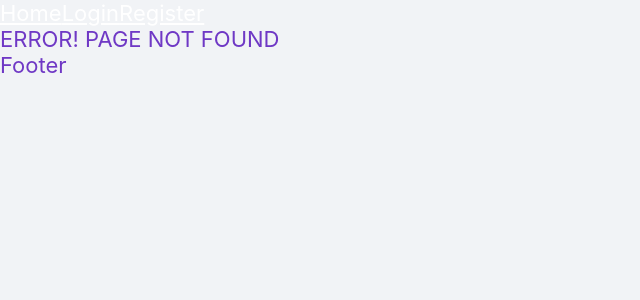
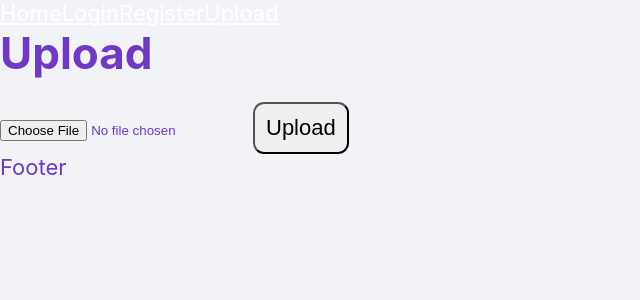
Before and after one commit to MoldirZh/publication_process, a React (Create React App) app in the folder client/: page /upload in a window 1280 px wide. Before the commit this address had no page. Shown: the top 300 px of the page, without its empty margins (0-640 px from the left). Built offline with nearby package versions, Linux system fonts and the light colour scheme.

Commit message:
upload + server structure

```diff
--- a/client/src/App.js
+++ b/client/src/App.js
@@ -4,6 +4,7 @@ import './Styles/App.css';
 import HomePage from './Pages/HomePage';
 import Login from './Pages/Login';
 import Register from './Pages/Register';
+import Upload from './Pages/Upload';
 import ErrorPage from './Pages/ErrorPage';
 
 function App() {
@@ -13,11 +14,13 @@ function App() {
         <Link to="/">Home</Link>
         <Link to="/login">Login</Link>
         <Link to="/register">Register</Link>
+        <Link to="/upload">Upload</Link>
       </nav>
       <Routes>
         <Route path="/" element={<HomePage />} />
         <Route path="/login" element={<Login />} />
         <Route path="/register" element={<Register />} />
+        <Route path="/upload" element={<Upload />} />
         <Route path="*" element={<ErrorPage />} />
       </Routes>
       <footer>
--- /dev/null
+++ b/client/src/Pages/Upload.js
@@ -0,0 +1,26 @@
+import React, { useState } from 'react';
+import '../Styles/App.css';
+import '../Styles/Upload.css';
+import Axios from 'axios';
+
+function Upload() {
+
+    const onFileChange = (e) => {
+        console.log(e.target.files[0]);
+    }
+
+    return (
+        <div className='upload'>
+            <h1>Upload</h1>
+            <input
+                type="file"
+                name="file_upload"
+                onChange={onFileChange}
+                accept="application/pdf, .doc, .docx, application/msword, application/vnd.openxmlformats-officedocument.wordprocessingml.document, .tex"
+            />
+            <button>Upload</button>
+        </div>
+    );
+}
+
+export default Upload;
```
Also changed, not shown: client/src/Styles/Upload.css (added).
